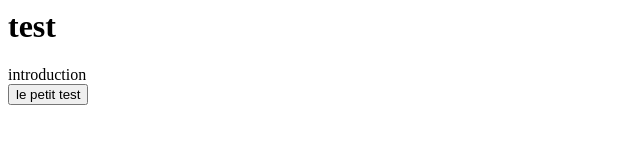
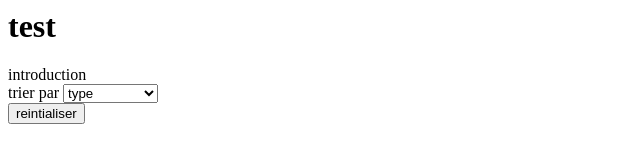
Before and after one commit to ThomasMeley/Projet_Framework, a plain HTML site: page Main/main.html in a window 1280 px wide. Shown: the whole page, without its empty margins (0-640 px from the left). Drawn offline with Linux system fonts and the light colour scheme.

Commit message:
Update main.html

```diff
--- a/Main/main.html
+++ b/Main/main.html
@@ -1,7 +1,7 @@
 
 
 <head>
-    <title> BD</title>
+    <title> pokedex</title>
     <h1> test</h1>
 
 
@@ -14,9 +14,18 @@
 
     <div> introduction </div>
 
-    <button> le petit test </button>
 
+    <div class="form-group">
+        <label for="labelObjet"> trier par</label>
+        <!-- liste déroulante-->
+        <select id="labelObjet">
+            <option>type</option>
+            <option>poids</option>
+            <option>mignonitude</option>
 
+        </select>
+    </div>
+            <button> reintialiser </button>
 
 
 
```
